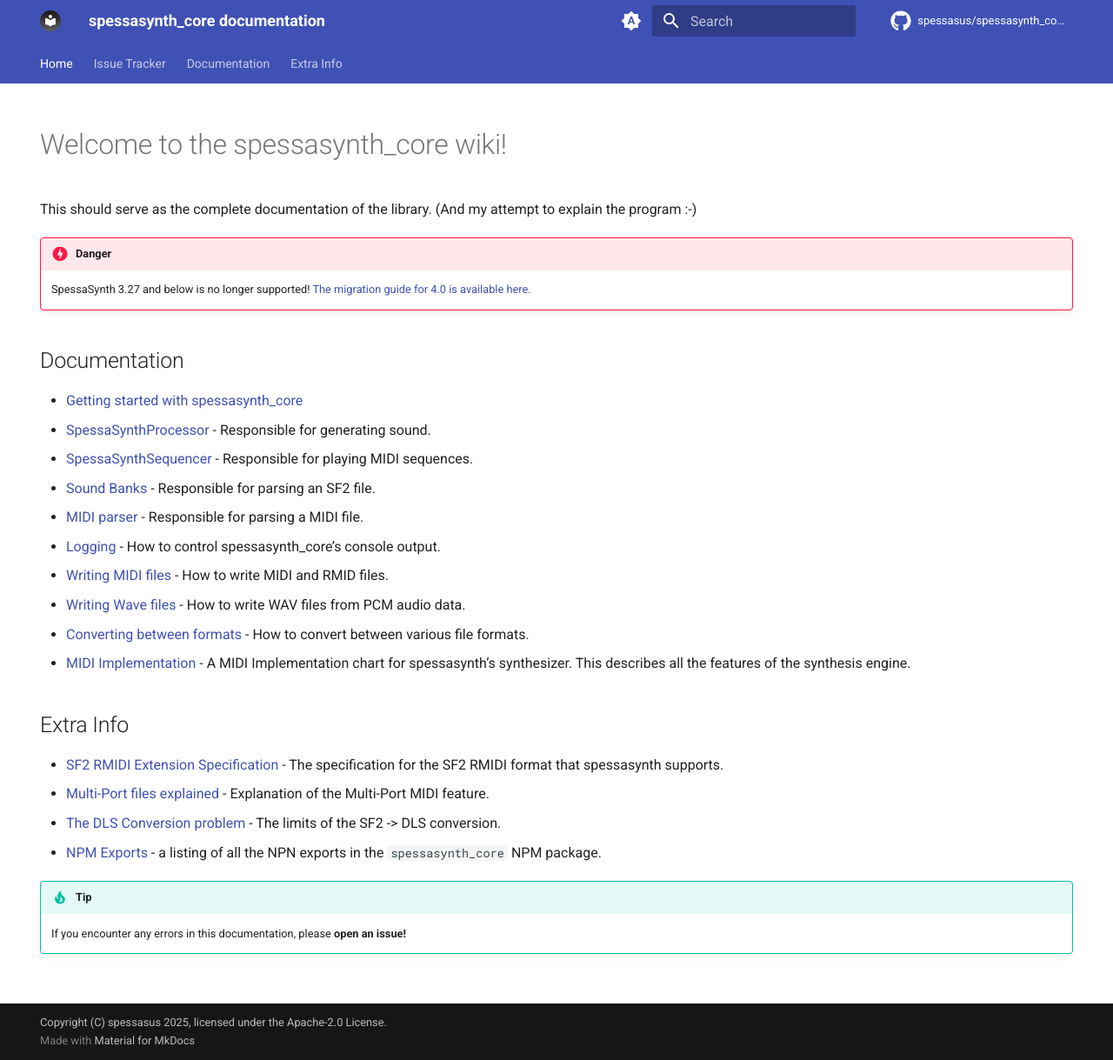
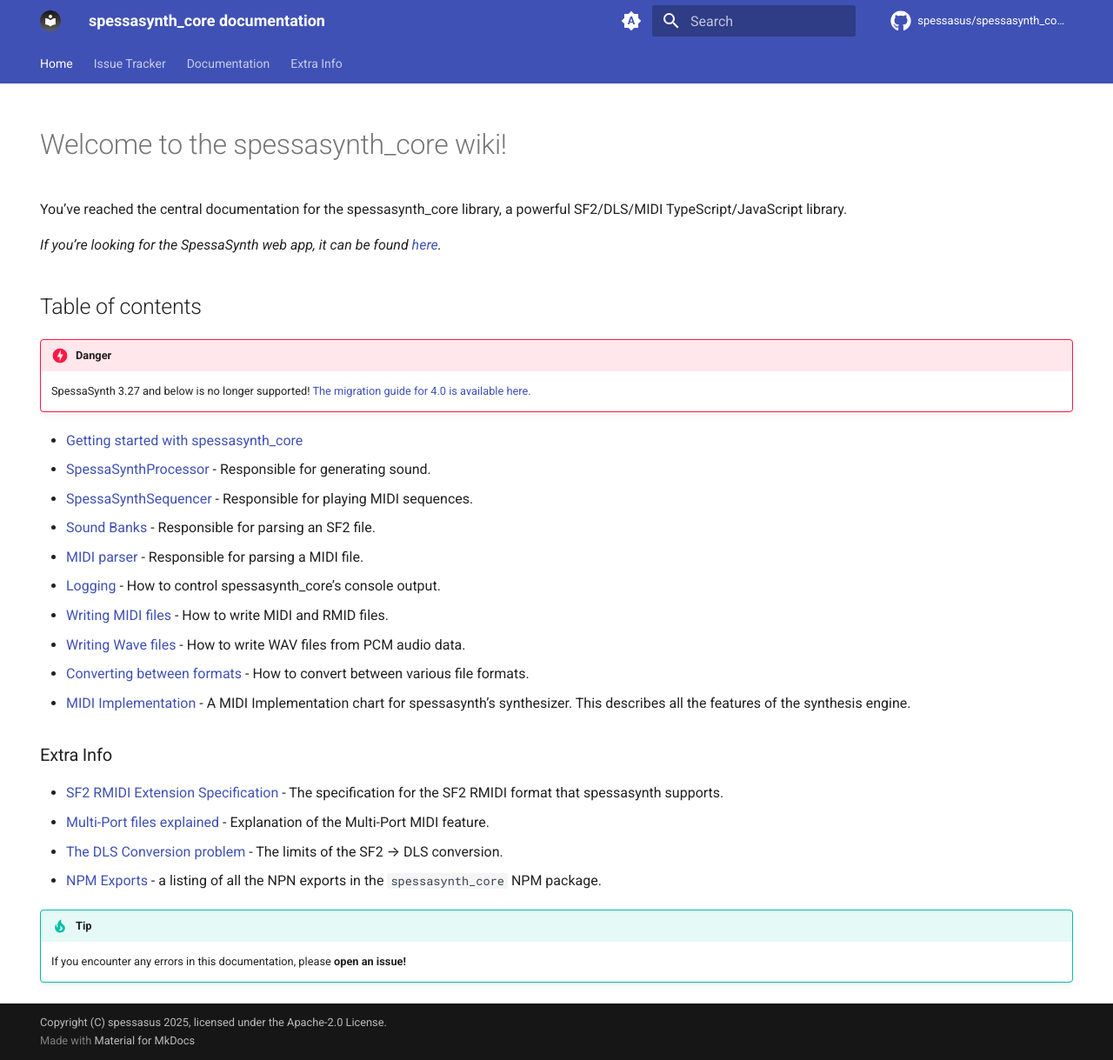
Before and after one commit to spessasus/spessasynth_core, an MkDocs documentation site: the page built from docs/index.md, in a window 1280 px wide and 1219 px high. Shown: the whole window at 87% size. Built offline with MkDocs 1.6.1 and Material for MkDocs 9.7.7, drawn with Linux system fonts in a browser that asks for light colours; comment, search, counter and statistics services are not loaded.

Commit message:
doc index tweaks

```diff
--- a/docs/index.md
+++ b/docs/index.md
@@ -6,15 +6,17 @@ hide:
 
 # Welcome to the spessasynth_core wiki!
 
-This should serve as the complete documentation of the library.
-(And my attempt to explain the program :-)
+You've reached the central documentation for the spessasynth_core library, a powerful SF2/DLS/MIDI TypeScript/JavaScript library.
+
+*If you're looking for the SpessaSynth web app, it can be found [here](https://spessasus.github.io/SpessaSynth).*
+
+## Table of contents
+
 
 !!! DANGER
 
     SpessaSynth 3.27 and below is no longer supported!
     [The migration guide for 4.0 is available here.](extra/4-0-migration-guide.md)
-
-## Documentation
 
 - [Getting started with spessasynth_core](getting-started/index.md)
 - [SpessaSynthProcessor](spessa-synth-processor/index.md) - Responsible for generating sound.
@@ -29,12 +31,12 @@ This should serve as the complete documentation of the library.
 - [MIDI Implementation](extra/midi-implementation.md) - A MIDI Implementation chart for spessasynth's
   synthesizer. This describes all the features of the synthesis engine.
 
-## Extra Info
+### Extra Info
 
 - [SF2 RMIDI Extension Specification](https://github.com/spessasus/sf2-rmidi-specification) - The specification for the
   SF2 RMIDI format that spessasynth supports.
 - [Multi-Port files explained](extra/about-multi-port.md) - Explanation of the Multi-Port MIDI feature.
-- [The DLS Conversion problem](extra/dls-conversion-problem.md) - The limits of the SF2 -> DLS conversion.
+- [The DLS Conversion problem](extra/dls-conversion-problem.md) - The limits of the SF2 → DLS conversion.
 - [NPM Exports](extra/all-npm-exports.md) - a listing of all the NPN exports in the `spessasynth_core` NPM package.
 
 
```
